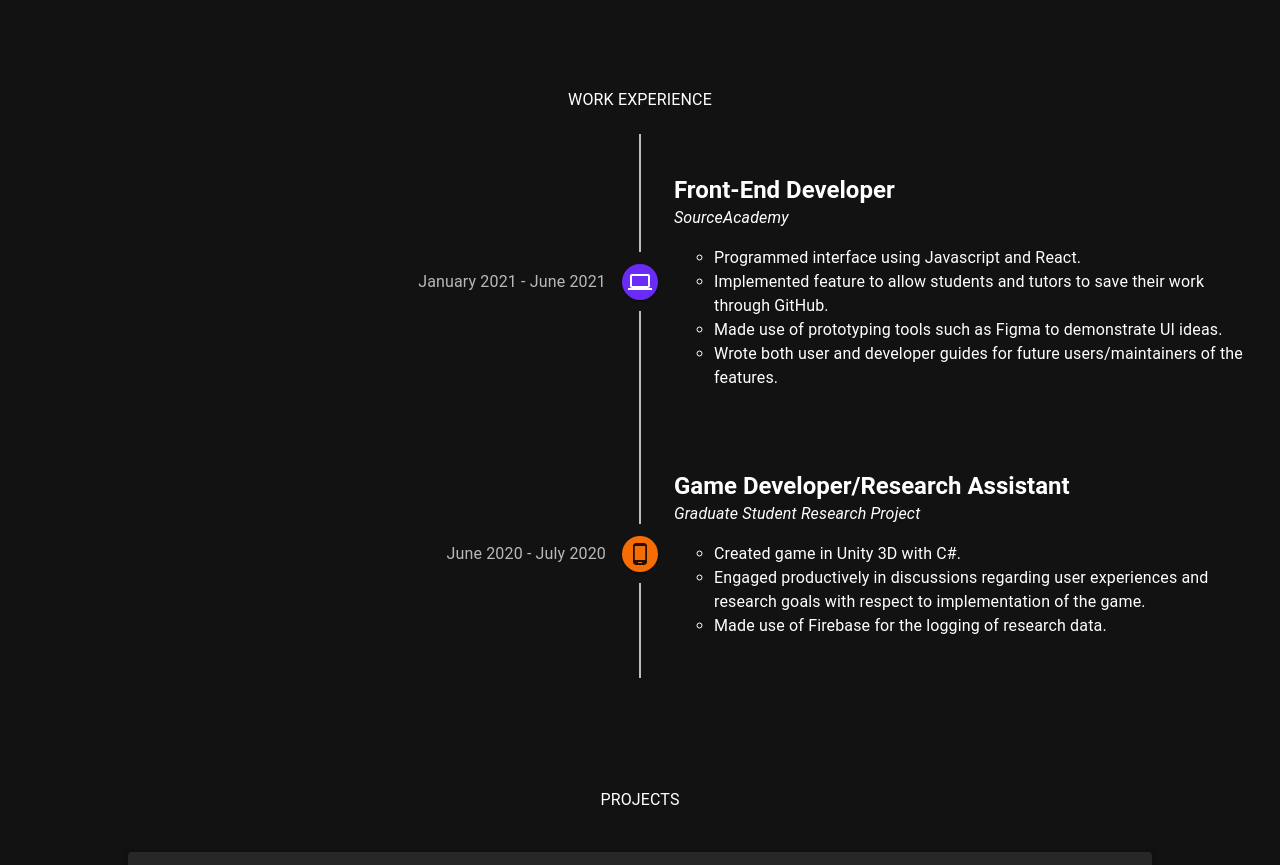
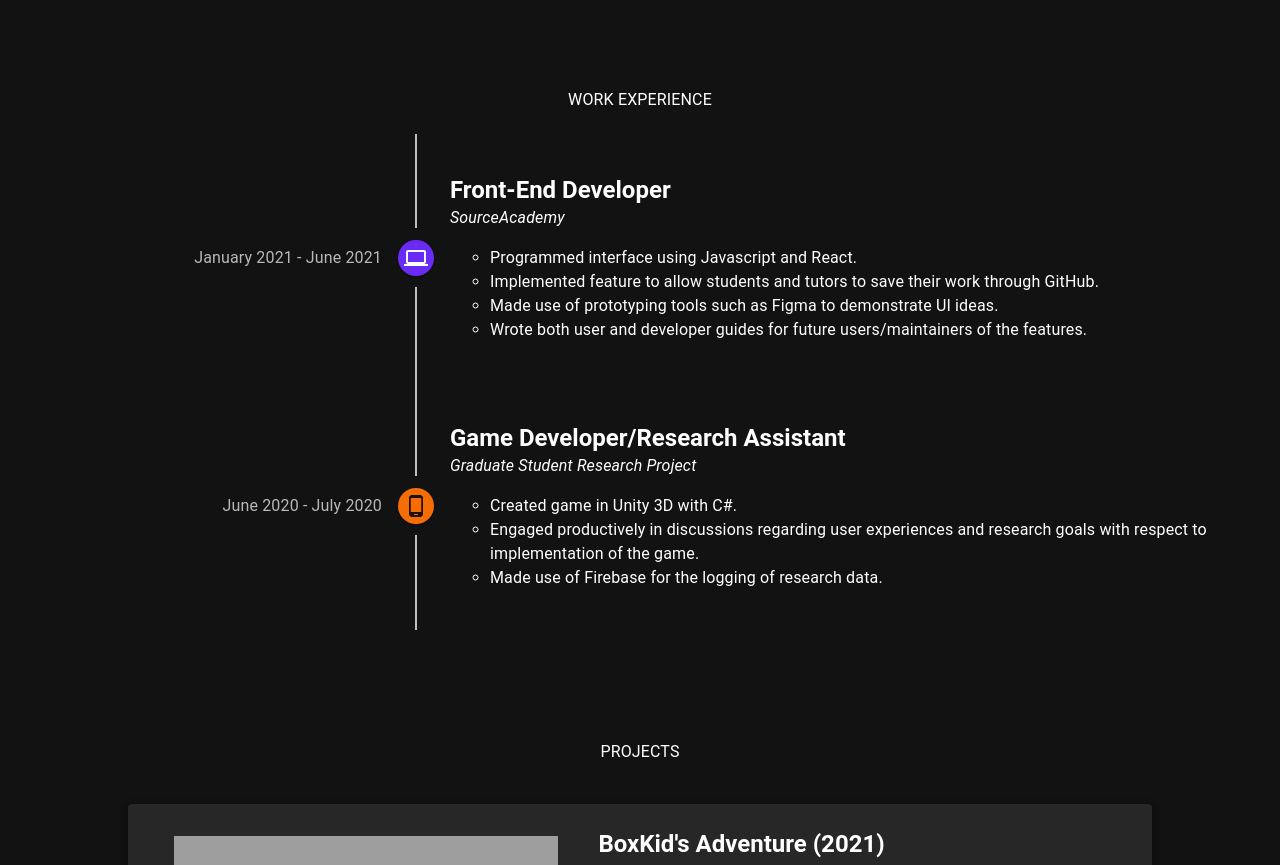
Before and after one commit to ChengGeng97/chenggeng97.github.io, a React (Create React App) app: page / in a window 1280 px wide. Shown: the part 600-1465 px from the top of the page. Built offline with nearby package versions, Linux system fonts and the light colour scheme; grey boxes are pictures that could not be loaded.

Commit message:
feat: shifted work experience leftwards

```diff
--- a/src/WorkExperienceSection.js
+++ b/src/WorkExperienceSection.js
@@ -17,7 +17,7 @@ export function WorkExperienceSection() {
     <Box id="workexp" sx={{ py: "5vh" }}>
       <Typography align="center" sx={{ margin: "1vh 1vw" }}>WORK EXPERIENCE</Typography>
 
-      <Timeline>
+      <Timeline sx={{ ml: "-35vw" }}>
         <TimelineItem>
           <TimelineOppositeContent
             sx={{ m: 'auto 0' }}
```
